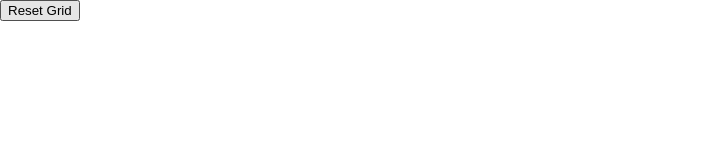
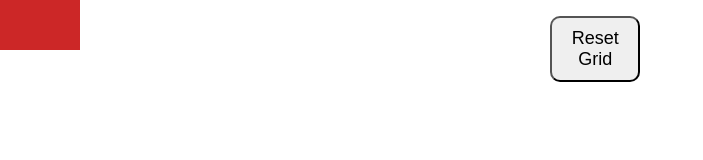
Before and after one commit to klausks/top-etch-a-sketch, a plain HTML site: page index.html in a window 1280 px wide. Shown: the whole page, without its empty margins (0-703 px from the left). Drawn offline with Linux system fonts and the light colour scheme.

Commit message:
Beautify button

```diff
--- a/style.css
+++ b/style.css
@@ -20,3 +20,13 @@ body {
 .hovered {
     background-color: #cc2727;
 }
+
+.reset-grid {
+    width: 7%;
+    position: fixed;
+    font-size: large;
+    padding: 10px;
+    border-radius: 10px;
+    left: 43%;
+    top: 1rem;
+}
```
